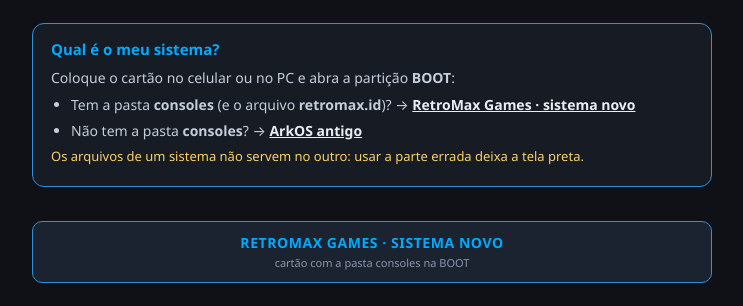
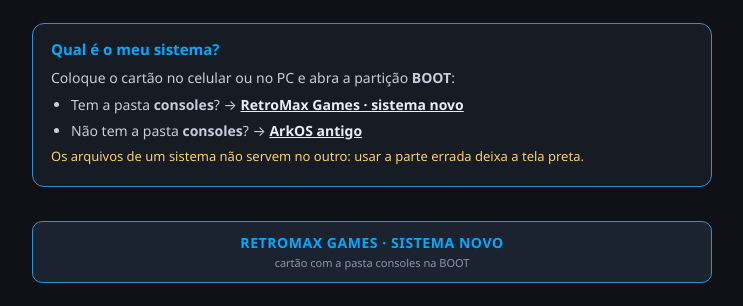
Before and after one commit to GabrielMaxdeLima/retromax-dtb-mobile, a plain HTML site: page index.html in a window 1280 px wide. Shown: the part 149-455 px from the top of the page, without its empty margins (268-1011 px from the left). Drawn offline with Linux system fonts and the light colour scheme.

Commit message:
Página: tira a menção ao retromax.id
Co-Authored-By: Claude Opus 5.5 <noreply@anthropic.com>

```diff
--- a/index.html
+++ b/index.html
@@ -127,7 +127,7 @@
       <h2>Qual é o meu sistema?</h2>
       <p>Coloque o cartão no celular ou no PC e abra a partição <b>BOOT</b>:</p>
       <ul>
-        <li>Tem a pasta <b>consoles</b> (e o arquivo <b>retromax.id</b>)? &rarr; <a href="#novo"><b>RetroMax Games · sistema novo</b></a></li>
+        <li>Tem a pasta <b>consoles</b>? &rarr; <a href="#novo"><b>RetroMax Games · sistema novo</b></a></li>
         <li>Não tem a pasta <b>consoles</b>? &rarr; <a href="#antigo"><b>ArkOS antigo</b></a></li>
       </ul>
       <p class="obs">Os arquivos de um sistema não servem no outro: usar a parte errada deixa a tela preta.</p>
```
